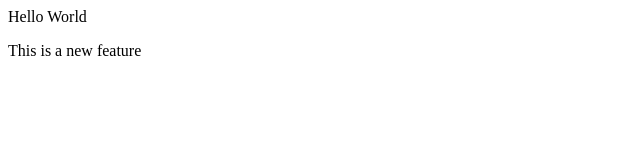
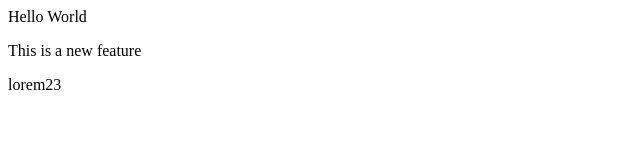
Before and after one commit to satyasheel87/web-development, a plain HTML site: page index.html in a window 1280 px wide. Shown: the full height of the page, 0-640 px from the left. Drawn offline with Linux system fonts and the light colour scheme.

Commit message:
para change

```diff
--- a/index.html
+++ b/index.html
@@ -1,2 +1,3 @@
 <p>Hello World</p>
 <p>This is a new feature</p>
+<p> lorem23 </p>
```
